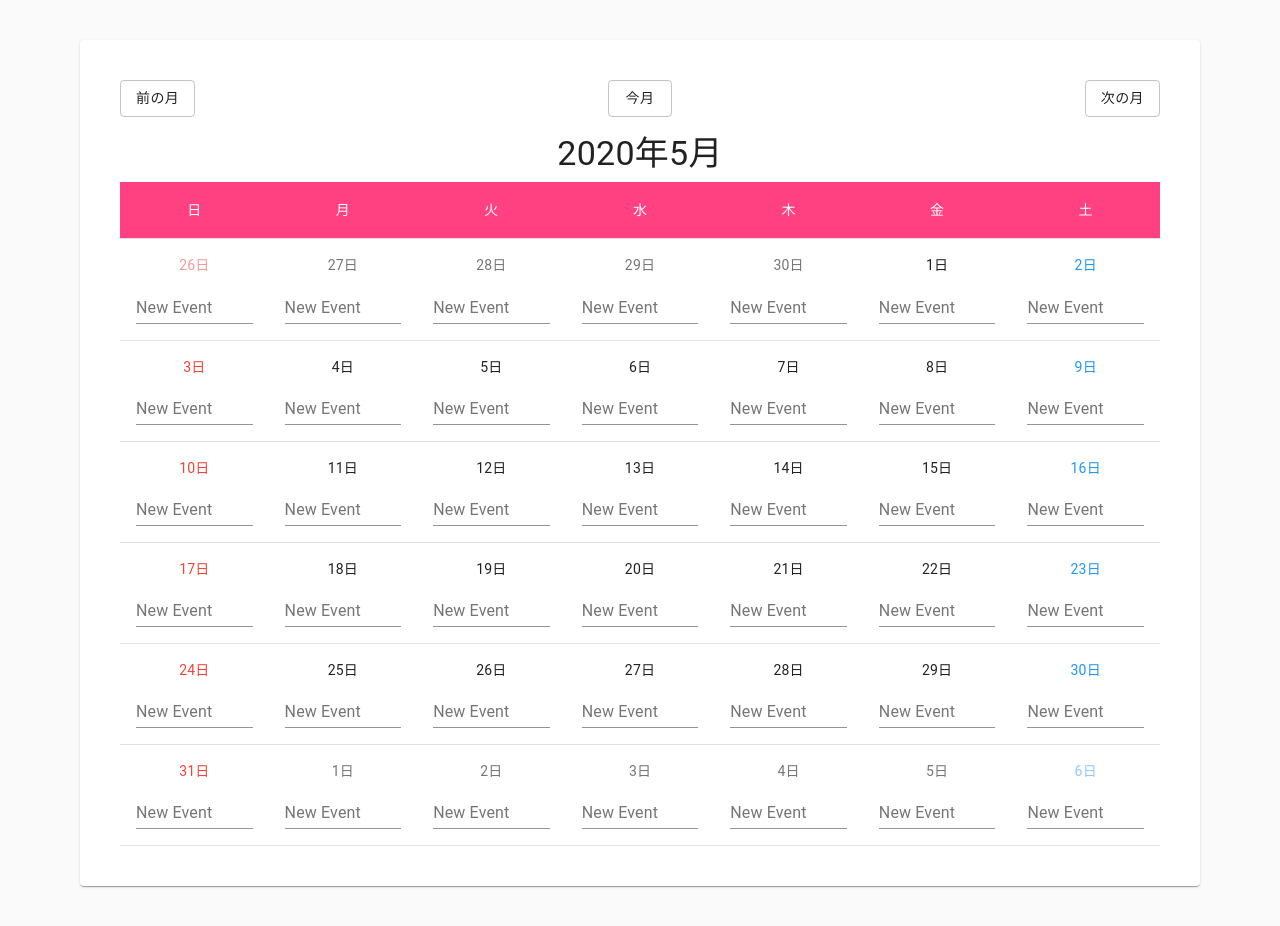
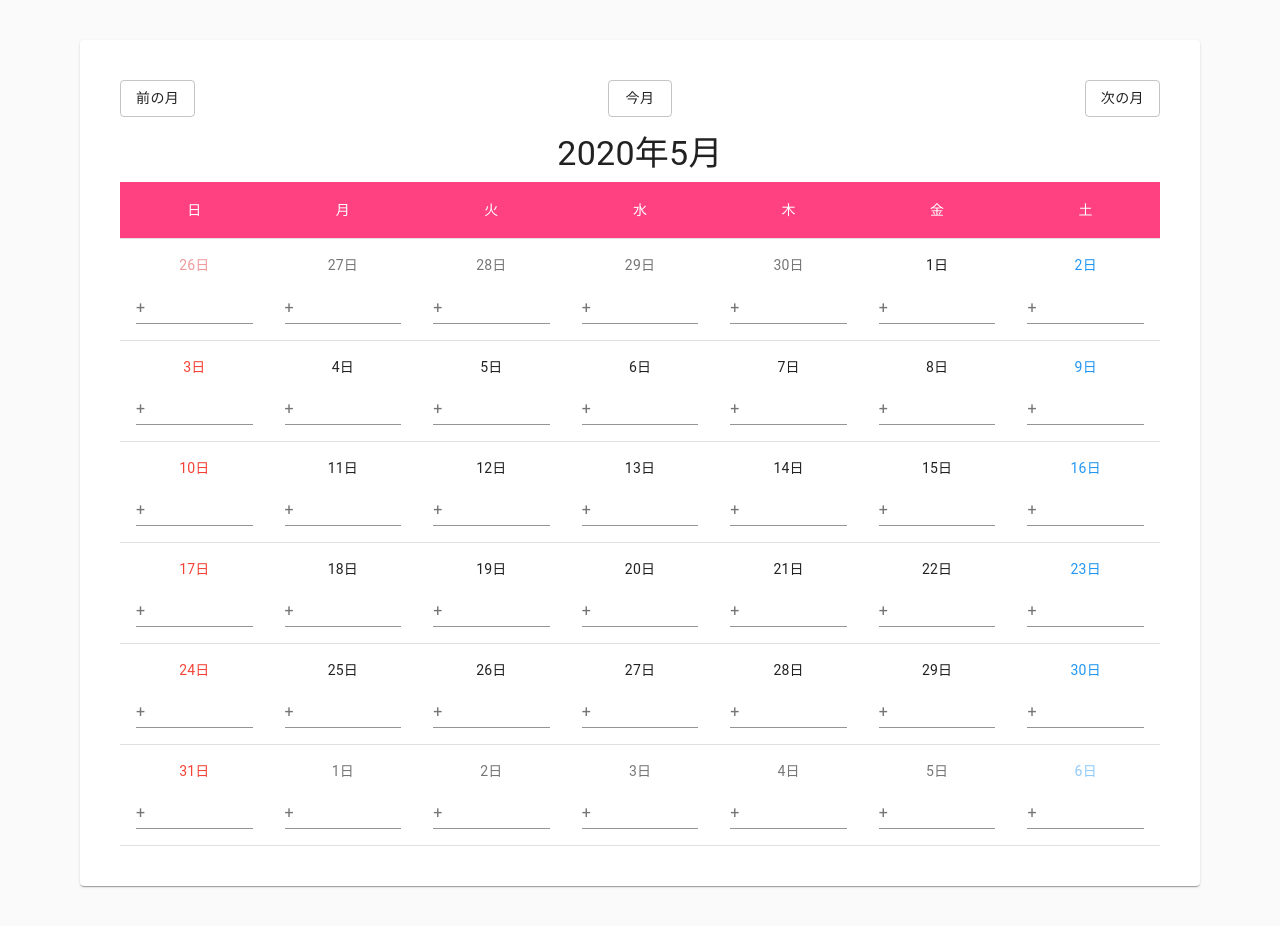
Before and after one commit to takabu152/calender-react-app, a React (Create React App) app: page / in a window 1280 px wide. Built offline with nearby package versions, Linux system fonts and the light colour scheme.

Commit message:
newEvent-+

```diff
--- a/src/components/CalenderForm.js
+++ b/src/components/CalenderForm.js
@@ -348,7 +348,7 @@ const CalenderForm = () => {
                       )
                     }
                     {/* <Button  variant="outlined" size="small" className={classes.buttonMargin} variant="contained" value ={date} onClick={handleClickOpen}>+</Button> */}
-                    <TextField id={format(date,'yyyyMMdd')} label="New Event" onKeyDown={(e) => currenTitleOnKeyDown(date, e)}/>
+                    <TextField id={format(date,'yyyyMMdd')} label="+" onKeyDown={(e) => currenTitleOnKeyDown(date, e)}/>
                   </CalendarTableCell>
                 ))}
               </TableRow>
```
